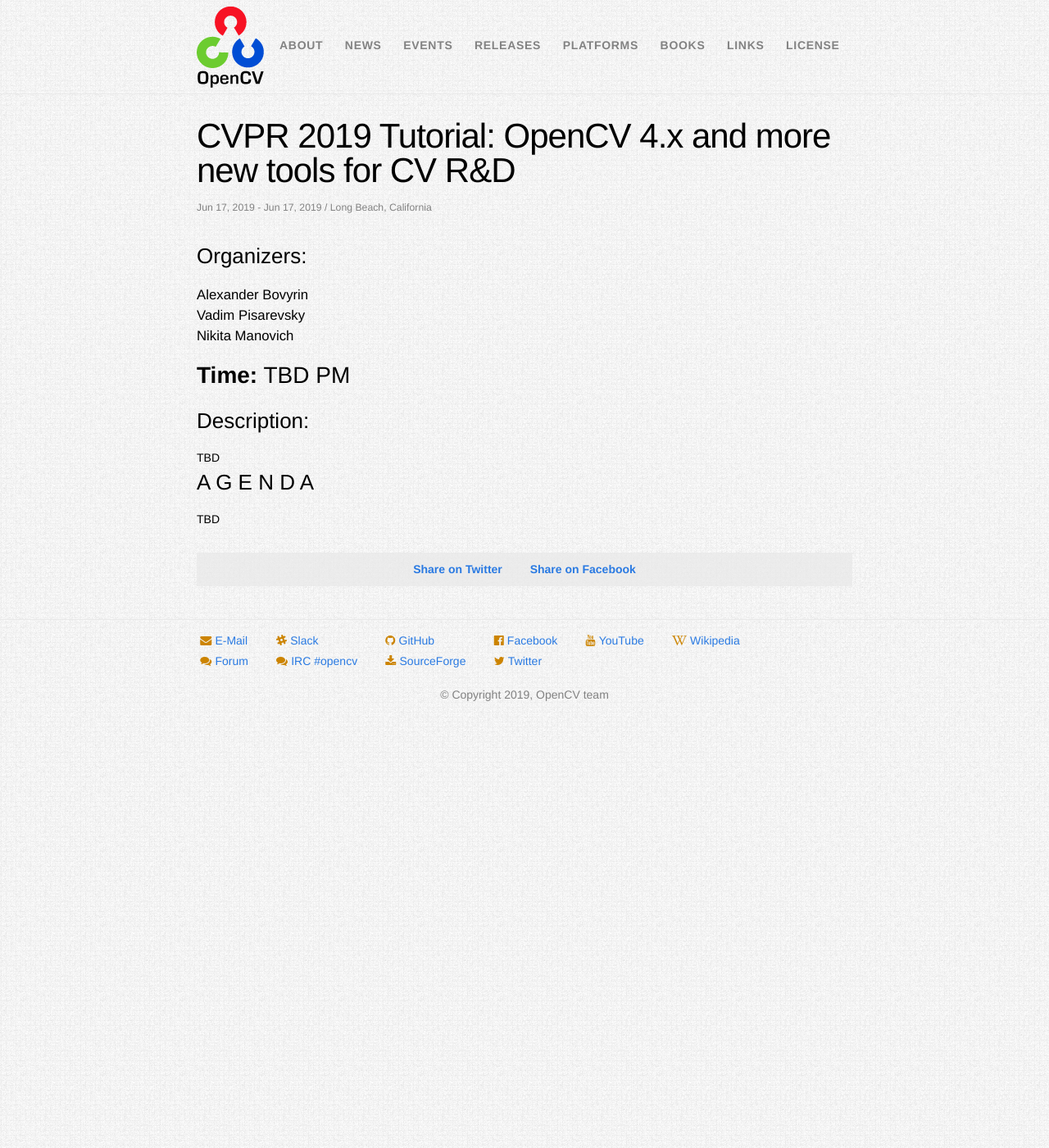
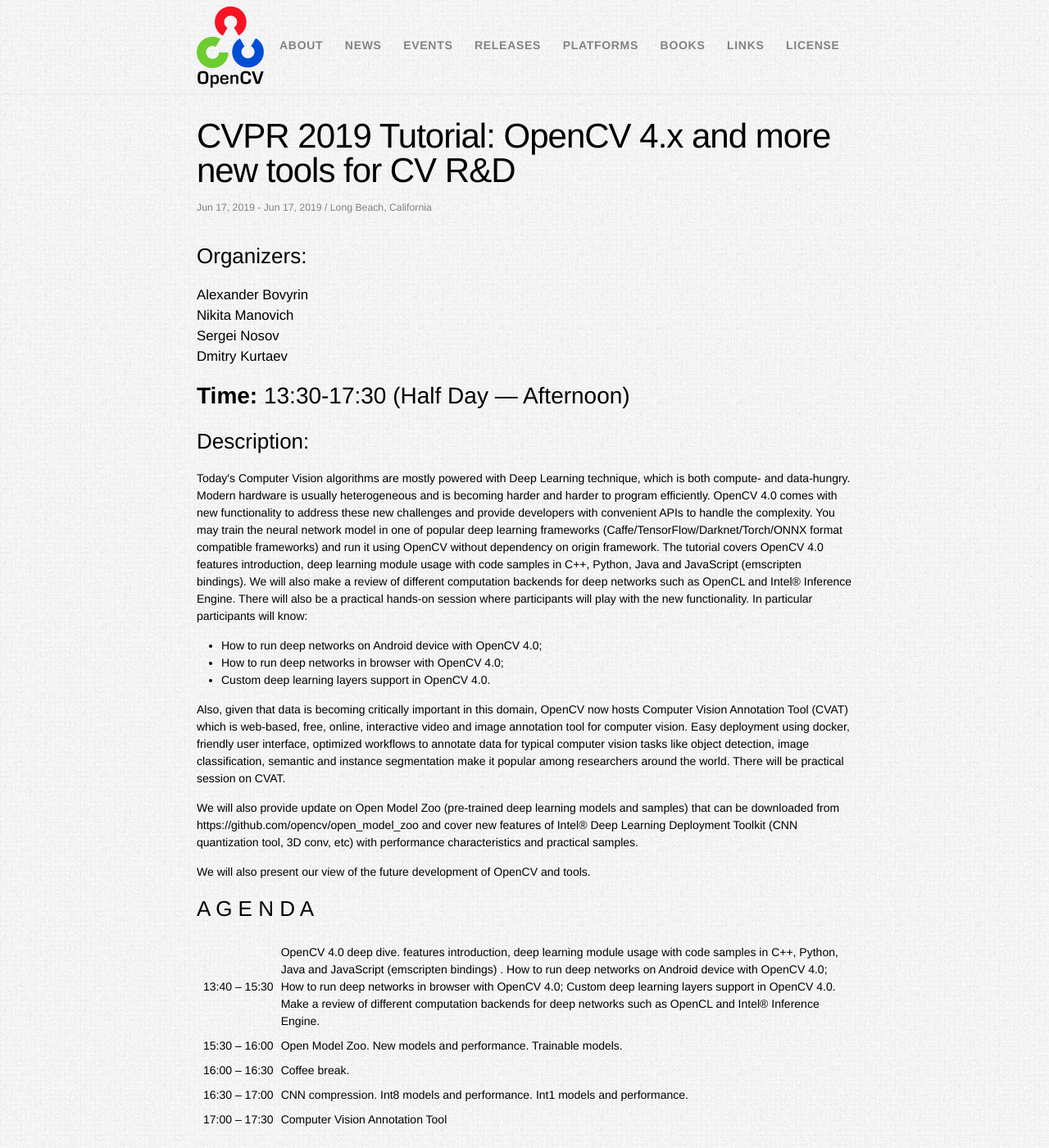
Before and after one commit to opencv-infrastructure/opencv.org, a Jekyll site: the page built from _events/2019-04-01-CVPR-tutorial.html, in a window 1280 px wide and 1400 px high. Shown: the whole window at 82% size. Built offline with Jekyll 4.4.1, drawn with Linux system fonts in a browser that asks for light colours.

Commit message:
Update CVPR 2019 event page

```diff
--- a/_events/2019-04-01-CVPR-tutorial.html
+++ b/_events/2019-04-01-CVPR-tutorial.html
@@ -11,16 +11,38 @@
 <h3>Organizers:</h3>
 <p style="font-size: 120%">
     Alexander Bovyrin<br/>
-    Vadim Pisarevsky<br/>
     Nikita Manovich<br/>
+    Sergei Nosov<br/>
+    Dmitry Kurtaev<br/>
 </p>
 
-<p style="font-size: 200%"><b>Time:</b> TBD PM</p>
+<p style="font-size: 200%"><b>Time:</b> 13:30-17:30 (Half Day — Afternoon)</p>
 
 <h3>Description:</h3>
+<p>
+Today's Computer Vision algorithms are mostly powered with Deep Learning technique, which is both compute- and data-hungry. Modern hardware is usually heterogeneous and is becoming harder and harder to program efficiently. OpenCV 4.0 comes with new functionality to address these new challenges and provide developers with convenient APIs to handle the complexity. You may train the neural network model in one of popular deep learning frameworks (Caffe/TensorFlow/Darknet/Torch/ONNX format compatible frameworks) and run it using OpenCV without dependency on origin framework. The tutorial covers OpenCV 4.0 features introduction, deep learning module usage with code samples in C++, Python, Java and JavaScript (emscripten bindings). We will also make a review of different computation backends for deep networks such as OpenCL and Intel® Inference Engine. There will also be a practical hands-on session where participants will play with the new functionality. In particular participants will know:
+<ul>
+<li>How to run deep networks on Android device with OpenCV 4.0;
+<li>How to run deep networks in browser with OpenCV 4.0;
+<li>Custom deep learning layers support in OpenCV 4.0.
+</ul>
+</p>
 
-TBD
+<p>Also, given that data is becoming critically important in this domain, OpenCV now hosts Computer Vision Annotation Tool (CVAT) which is web-based, free, online, interactive video and image annotation tool for computer vision. Easy deployment using docker, friendly user interface, optimized workflows to annotate data for typical computer vision tasks like object detection, image classification, semantic and instance segmentation make it popular among researchers around the world. There will be practical session on CVAT.
+</p>
+
+<p>We will also provide update on Open Model Zoo  (pre-trained deep learning models and samples) that can be downloaded from https://github.com/opencv/open_model_zoo and cover new features of Intel® Deep Learning Deployment Toolkit (CNN quantization tool, 3D conv, etc) with performance characteristics and practical samples.
+</p>
+
+<p>We will also present our view of the future development of OpenCV and tools.
+</p>
 
 <h3>A G E N D A</h3>
 
-TBD
+<table style="border-spacing: 0.5em">
+<tr><td style="white-space: nowrap">13:40 – 15:30</td><td>OpenCV 4.0 deep dive. features introduction, deep learning module usage with code samples in C++, Python, Java and JavaScript (emscripten bindings) . How to run deep networks on Android device with OpenCV 4.0; How to run deep networks in browser with OpenCV 4.0; Custom deep learning layers support in OpenCV 4.0. Make a review of different computation backends for deep networks such as OpenCL and Intel® Inference Engine.</td>
+<tr><td>15:30 – 16:00</td><td>Open Model Zoo. New models and performance. Trainable models.</td>
+<tr><td>16:00 – 16:30</td><td>Coffee break.</td>
+<tr><td>16:30 – 17:00</td><td>CNN compression. Int8 models and performance. Int1 models and performance.</td>
+<tr><td>17:00 – 17:30</td><td>Computer Vision Annotation Tool</td>
+</table>
```
